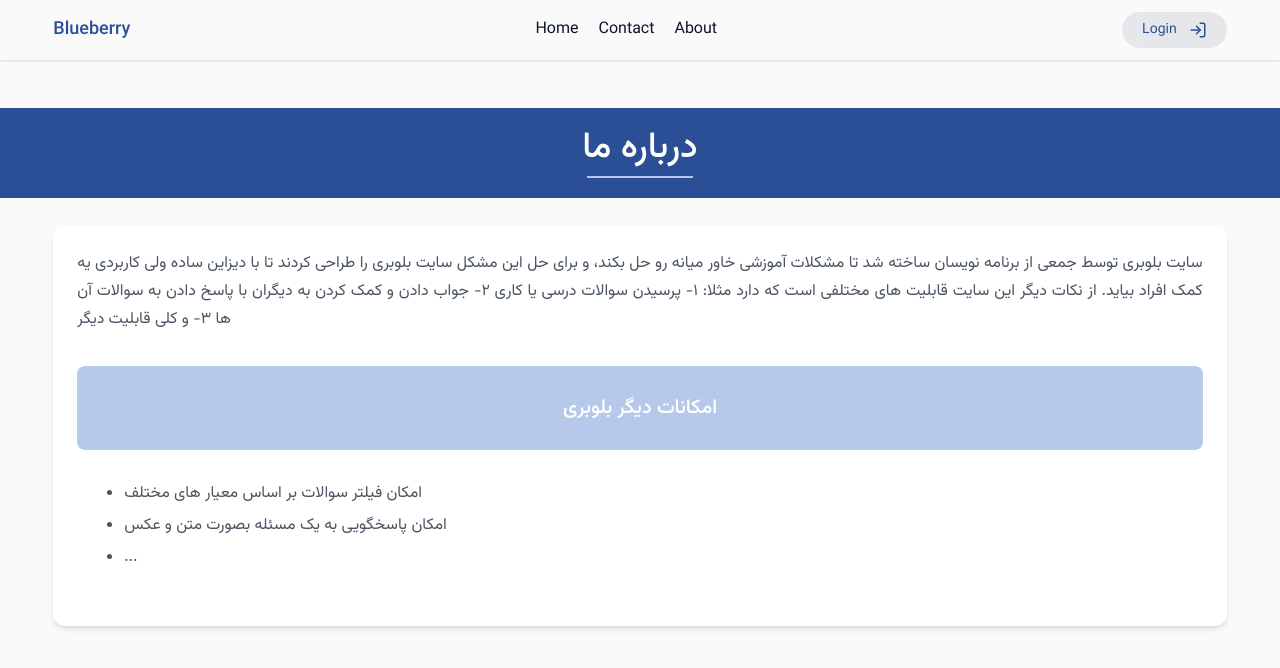
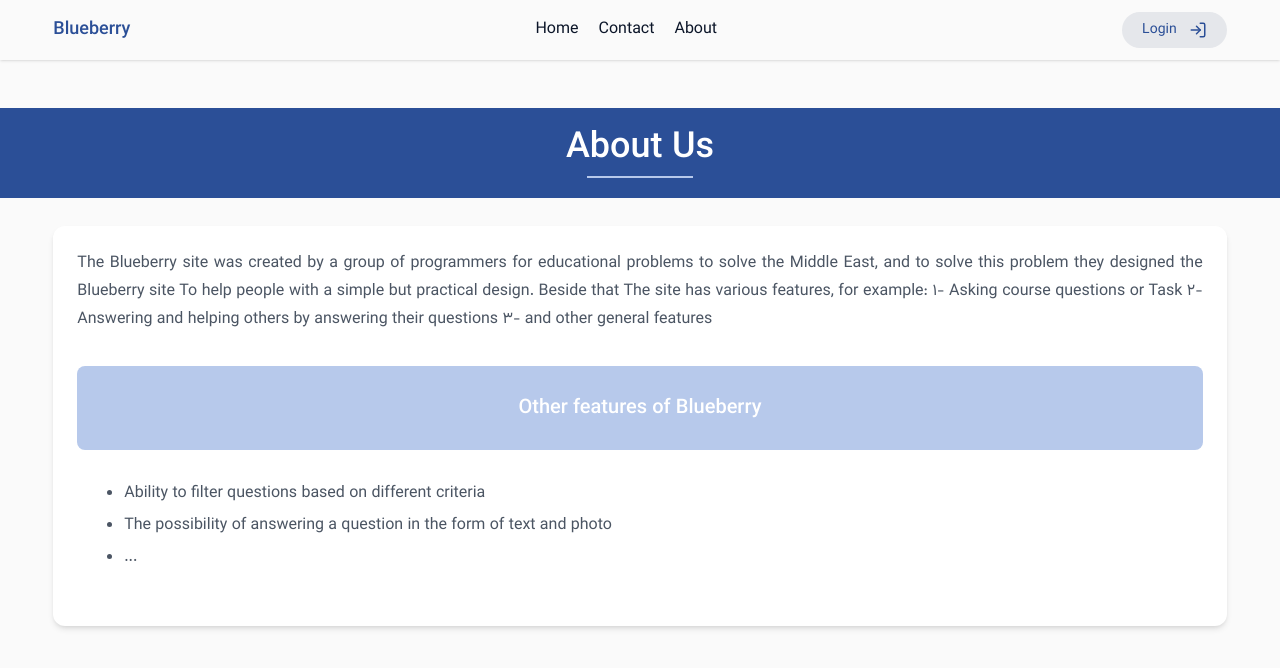
Before and after one commit to Kiyarash17/webelopers_front, a Next.js app: page /en/about in a window 1280 px wide. Shown: the top 668 px of the page. Built offline with nearby package versions, Linux system fonts and the light colour scheme.

Commit message:
Add fa and en for About page

```diff
--- a/app/[lang]/(main)/about/page.tsx
+++ b/app/[lang]/(main)/about/page.tsx
@@ -1,38 +1,36 @@
 import { Metadata } from "next";
 import Paper from "@/components/ui/paper";
+import { SupportedLocaleType, useLocale } from "@/i18n";
 
 export const metadata: Metadata = {
   title: "درباره ما",
 };
 
-export default function Page() {
+export default function Page(props: any) {
+  const locale = useLocale(props.params?.lang);
+
   return (
     <div className="h-full w-full space-y-7 pt-9">
       <div className="space-y-2 bg-primary py-5">
         <h1 className="text-center text-xl text-white md:text-4xl">
-          درباره ما
+          {locale.about?.title}
         </h1>
         <div className="mx-auto h-0.5 w-2/12 bg-secondary md:w-1/12"></div>
       </div>
       <Paper className="container relative space-y-8" size="lg">
         <div className="space-y-5 text-justify">
           <p className="leading-7 text-gray-600">
-            سایت بلوبری توسط جمعی از برنامه نویسان ساخته شد تا مشکلات آموزشی
-            خاور میانه رو حل بکند، و برای حل این مشکل سایت بلوبری را طراحی کردند
-            تا با دیزاین ساده ولی کاربردی یه کمک افراد بیاید. از نکات دیگر این
-            سایت قابلیت های مختلفی است که دارد مثلا: 1- پرسیدن سوالات درسی یا
-            کاری 2- جواب دادن و کمک کردن به دیگران با پاسخ دادن به سوالات آن ها
-            3- و کلی قابلیت دیگر
+            {locale?.about?.description}
           </p>
         </div>
 
         <div className="flex items-center justify-center rounded-lg bg-secondary p-4 text-white md:p-7">
-          <h5>امکانات دیگر بلوبری</h5>
+          <h5>{locale?.about?.secondTitle}</h5>
         </div>
         <ul className="list-disc text-gray-600 container text-sm md:text-base space-y-2 pr-3">
-          <li>امکان فیلتر سوالات بر اساس معیار های مختلف</li>
-          <li>امکان پاسخگویی به یک مسئله بصورت متن و عکس</li>
-          <li>...</li>
+          {locale?.about?.bulletPoints?.map((val, index) => (
+            <li key={index}>{val}</li>
+          ))}
         </ul>
         <p className="text-justify leading-7 text-gray-700"></p>
       </Paper>
--- a/i18n/en.ts
+++ b/i18n/en.ts
@@ -26,6 +26,17 @@ const EN = {
       href: "/about",
     },
   ],
+  about: {
+    title: "About Us",
+    description:
+      "The Blueberry site was created by a group of programmers for educational problems to solve the Middle East, and to solve this problem they designed the Blueberry site To help people with a simple but practical design. Beside that The site has various features, for example: 1- Asking course questions or Task 2- Answering and helping others by answering their questions 3- and other general features",
+    secondTitle: "Other features of Blueberry",
+    bulletPoints: [
+      "Ability to filter questions based on different criteria",
+      "The possibility of answering a question in the form of text and photo",
+      "...",
+    ],
+  },
 };
 
 export default EN;
--- a/i18n/fa.ts
+++ b/i18n/fa.ts
@@ -26,6 +26,17 @@ const FA = {
       href: "/about",
     },
   ],
+  about: {
+    title: "درباره ما",
+    description:
+      " سایت بلوبری توسط جمعی از برنامه نویسان ساخته شد تا مشکلات آموزشی خاور میانه رو حل بکند، و برای حل این مشکل سایت بلوبری را طراحی کردند تا با دیزاین ساده ولی کاربردی یه کمک افراد بیاید. از نکات دیگر این سایت قابلیت های مختلفی است که دارد مثلا: 1- پرسیدن سوالات درسی یا کاری 2- جواب دادن و کمک کردن به دیگران با پاسخ دادن به سوالات آن ها3- و کلی قابلیت دیگر",
+    secondTitle: "امکانات دیگر بلوبری",
+    bulletPoints: [
+      "امکان فیلتر سوالات بر اساس معیار های مختلف",
+      "امکان پاسخگویی به یک مسئله بصورت متن و عکس",
+      "...",
+    ],
+  },
 };
 
 export default FA;
```
